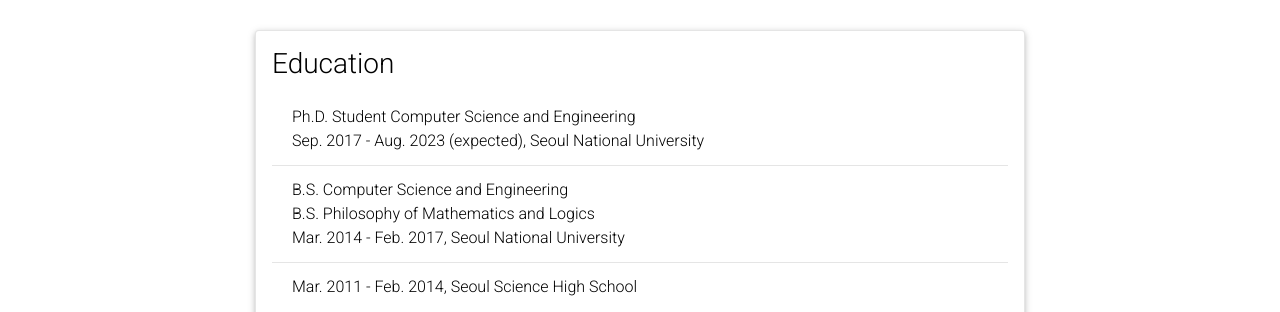
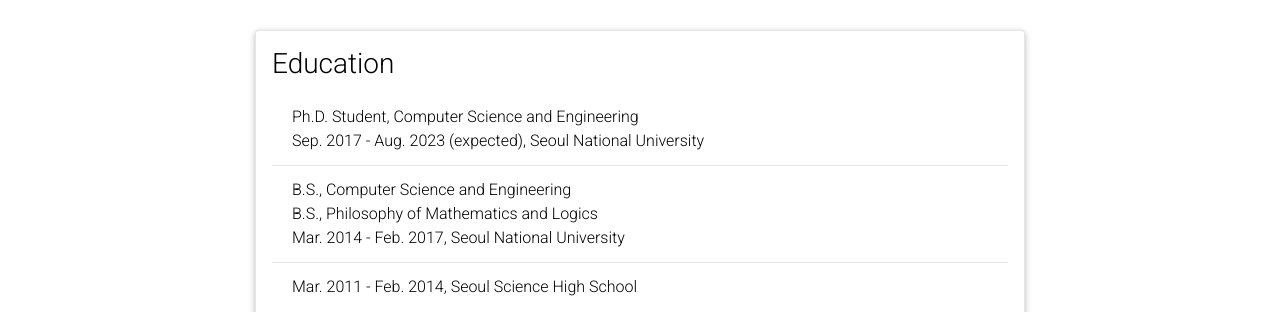
Before and after one commit to minkiminki/minkiminki.github.io, a Jekyll site: the page built from _pages/cv.md, in a window 1280 px wide. Shown: the part 155-467 px from the top of the page. Built offline with Jekyll 4.4.1, drawn with Linux system fonts in a browser that asks for light colours; comment, search, counter and statistics services are not loaded; a style sheet for code colours, icons or effects is not loaded.

Commit message:
Update education

```diff
--- a/_data/cv.yml
+++ b/_data/cv.yml
@@ -13,12 +13,12 @@
   enabled: true
   type: list
   contents:
-    - Ph.D. Student Computer Science and Engineering
+    - Ph.D. Student, Computer Science and Engineering
       <br>
       Sep. 2017 - Aug. 2023 (expected), Seoul National University
-    - B.S. Computer Science and Engineering
+    - B.S., Computer Science and Engineering
       <br>
-      B.S. Philosophy of Mathematics and Logics
+      B.S., Philosophy of Mathematics and Logics
       <br>
       Mar. 2014 - Feb. 2017, Seoul National University
     - Mar. 2011 - Feb. 2014, Seoul Science High School
```
